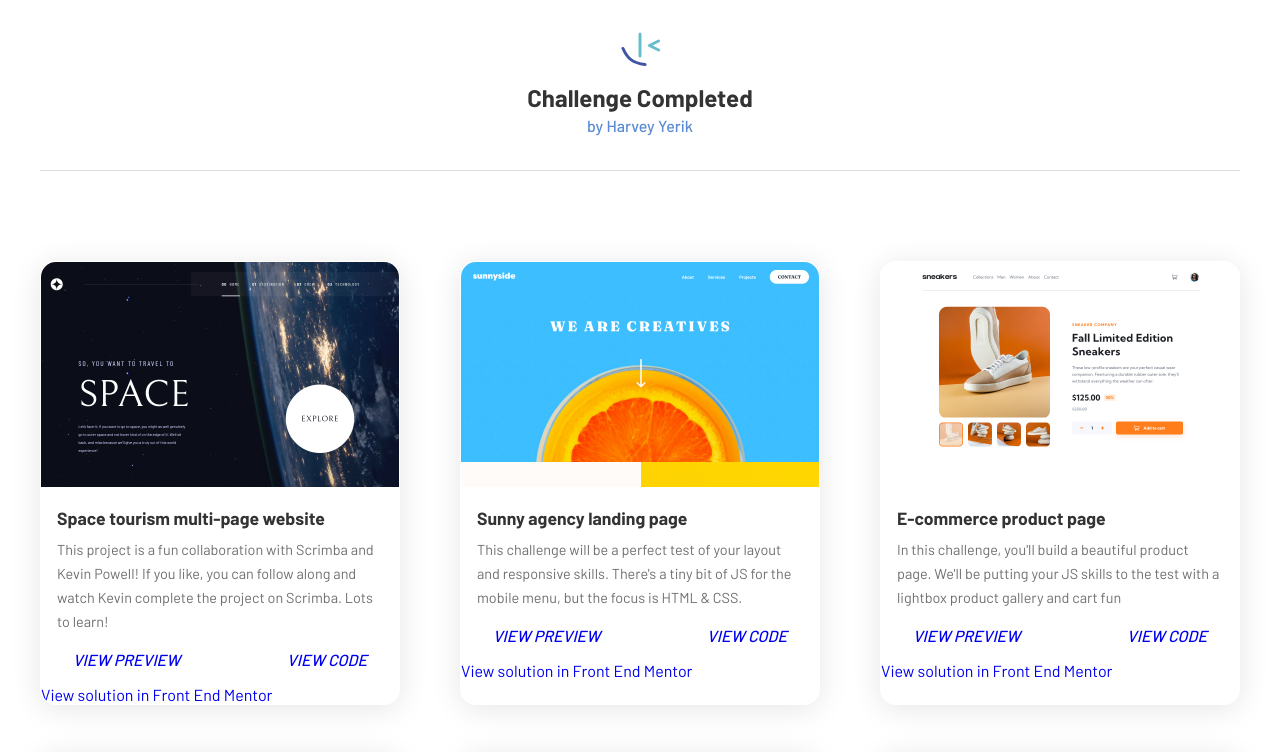
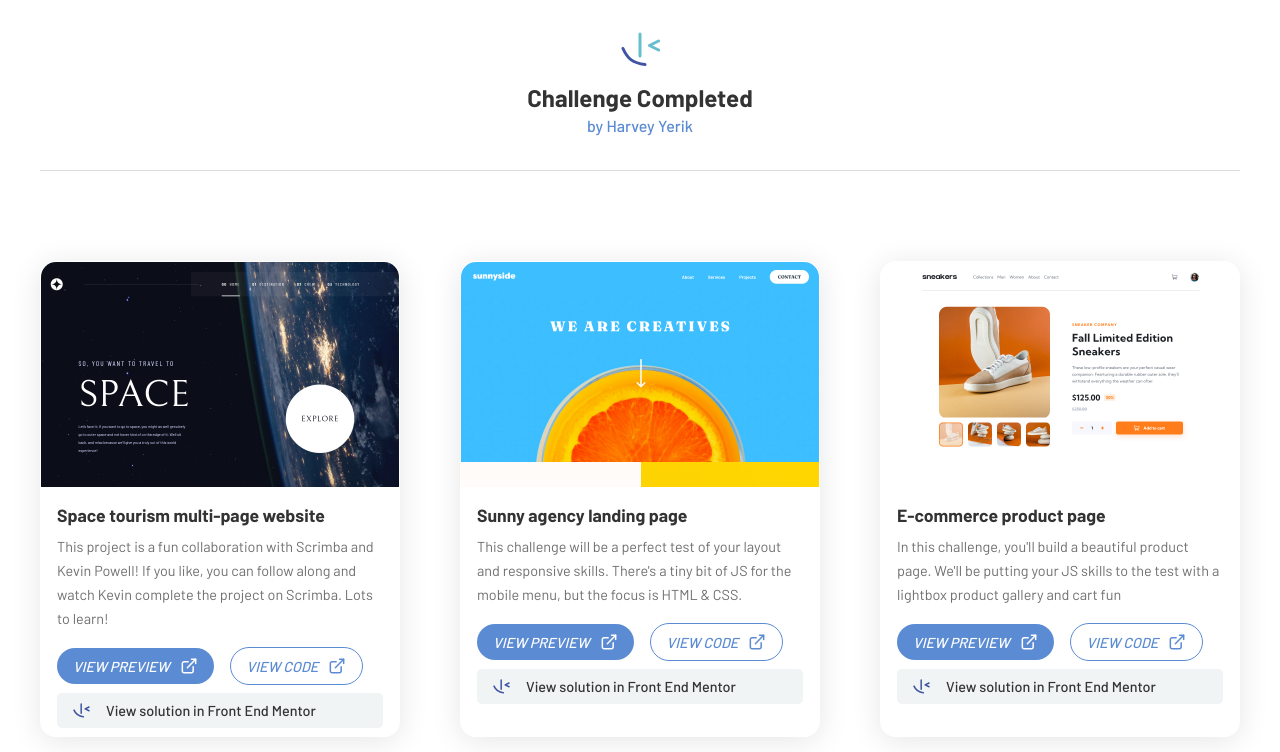
Before and after one commit to YerikAH/frond-end-challenge, a React (Vite) app: page / in a window 1280 px wide. Shown: the top 752 px of the page. Built offline with nearby package versions, Linux system fonts and the light colour scheme.

Commit message:
update project

```diff
--- a/src/components/SectionsOne.tsx
+++ b/src/components/SectionsOne.tsx
@@ -11,7 +11,7 @@ export default function SectionsOne() {
       <SectionOneStyle>
         <BoxGrid>
           {data.map((item) => (
-            <Project data={item} />
+            <Project data={item} key={item.id}/>
           ))}
         </BoxGrid>
       </SectionOneStyle>
--- a/src/components/section/Project.tsx
+++ b/src/components/section/Project.tsx
@@ -1,21 +1,49 @@
-import React from 'react'
-import { ProjectProps } from '../../interface/props'
-import { ButtonProject, ButtonsBox, ButtonSpecial, ChildGrid, DescriptionProject, ImageProject, TitleProject } from '../../styles/section_one_style'
+import React from "react";
+import { ProjectProps } from "../../interface/props";
+import {
+  BoxEnd,
+  ButtonIcon,
+  ButtonProject,
+  ButtonsBox,
+  ButtonSpecial,
+  ChildGrid,
+  DescriptionProject,
+  ImageProject,
+  TitleProject,
+} from "../../styles/section_one_style";
+import logoBlue from "../../assets/icon-logo.svg";
+import linkWhite from "../../assets/icon_link_white.svg"
+import linkBlue from "../../assets/icon_link_blue.svg"
 
-export default function Project({data}: ProjectProps) {
-  console.log(data)
+export default function Project({ data }: ProjectProps) {
+  console.log(data);
   return (
     <ChildGrid>
-      <ImageProject src={data.image_paht}/>
+      <ImageProject src={data.image_paht} />
       <TitleProject>{data.name}</TitleProject>
       <DescriptionProject>{data.description}</DescriptionProject>
+      <BoxEnd>
+
+
+
       <ButtonsBox>
-        <ButtonProject href={data.link_preview}>VIEW PREVIEW</ButtonProject>
-        <ButtonProject href={data.link_code}>VIEW CODE</ButtonProject>
+        <ButtonProject href={data.link_preview}>VIEW PREVIEW
+        <ButtonIcon src={linkWhite} />
+        </ButtonProject>
+        <ButtonProject href={data.link_code} className="outline">
+          VIEW CODE
+          <ButtonIcon src={linkBlue} />
+        </ButtonProject>
       </ButtonsBox>
       <ButtonSpecial href={data.link_solution}>
+        <ButtonIcon src={logoBlue} />
         View solution in Front End Mentor
       </ButtonSpecial>
+
+
+
+
+      </BoxEnd>
     </ChildGrid>
-  )
+  );
 }
--- a/src/index.css
+++ b/src/index.css
@@ -6,6 +6,7 @@
   --black: #333;
   --white: #ffffff;
   --blue: #5b8bd2;
+  --white-pale: rgb(240, 244, 244);
 }
 
 *,
--- a/src/styles/section_one_style.ts
+++ b/src/styles/section_one_style.ts
@@ -8,7 +8,11 @@ export const SectionOneStyle = styled.section`
   align-items: center;
   flex-direction: column;
   margin: 0 auto;
-`
+  padding: 0 2rem;
+  @media (min-width: 1230px) {
+    padding: 0;
+  }
+`;
 export const BoxGrid = styled.div`
   display: grid;
   justify-content: center;
@@ -16,11 +20,11 @@ export const BoxGrid = styled.div`
   grid-template-columns: repeat(auto-fill, 300px);
   width: 100%;
   gap: 3rem;
-    @media (min-width: 1000px){
+  @media (min-width: 1230px) {
     justify-content: space-between;
     grid-template-columns: repeat(auto-fill, 360px);
   }
-`
+`;
 export const ChildGrid = styled.div`
   border-radius: 1rem;
   position: relative;
@@ -30,22 +34,24 @@ export const ChildGrid = styled.div`
   backdrop-filter: blur(10.5px);
   -webkit-backdrop-filter: blur(10.5px);
   border: 1px solid rgba(255, 255, 255, 0.24);
-
-`
+  display: flex;
+  flex-direction: column;
+`;
 export const TitleProject = styled.h3`
   margin-top: 1rem;
   font: normal normal 600 1.1rem/1.5rem var(--font-barlow);
   color: var(--black);
   text-overflow: ellipsis;
   padding: 0 1rem;
-`
+`;
 export const DescriptionProject = styled.p`
   font: normal normal 400 0.9rem/1.5rem var(--font-barlow);
   color: var(--black);
   opacity: 0.7;
   margin-top: 0.5rem;
   padding: 0 1rem;
-`
+  margin-bottom: 1rem;
+`;
 
 export const ButtonsBox = styled.div`
   padding: 0 1rem;
@@ -53,26 +59,45 @@ export const ButtonsBox = styled.div`
   flex-direction: column;
   justify-content: center;
   align-items: center;
-    margin: 0.5rem 0;
-    @media (min-width: 1000px){
+  gap: 1rem;
+  @media (min-width: 1230px) {
     flex-direction: row;
-        justify-content: space-between;
+    justify-content: start;
   }
-`
+`;
 export const ImageProject = styled.img`
-    width:300px;
-    @media (min-width: 1000px){
-        width:360px;
+  width: 300px;
+  @media (min-width: 1230px) {
+    width: 360px;
   }
-
-`
+`;
 export const ButtonProject = styled.a`
   padding: 0.5rem 1rem;
-    border-radius: 15rem;
   font-weight: 500;
   text-transform: uppercase;
-    display: block;
+  display: flex;
   font-style: italic;
-`
-export const ButtonSpecial= styled.a``
-export const ButtonIcon = styled.img``
+  border-radius: 15rem;
+  background-color: ${(props) =>
+    props.className === "outline" ? "var(--white)" : "var(--blue)"};
+  border: ${(props) =>
+    props.className === "outline" ? "1px solid var(--blue)" : "none"};
+  color: ${(props) =>
+    props.className === "outline" ? "var(--blue)" : "var(--white)"};
+  font-size: 0.9rem;
+  justify-content: center;
+  align-items: center;
+  gap: 0.5rem;
+`;
+export const ButtonSpecial = styled.a`
+  display: flex;
+  margin: 0.5rem 1rem;
+  padding: 0.5rem 1rem;
+  background: var(--white-pale);
+  color: var(--black);
+  font: normal normal 500 0.9rem/1.2rem var(--font-barlow);
+  border-radius: 0.3rem;
+  gap: 1rem;
+`;
+export const ButtonIcon = styled.img``;
+export const BoxEnd = styled.div``
```
Also changed, not shown: src/assets/icon_link_blue.svg (added), src/assets/icon_link_white.svg (renamed from src/assets/icon_link.svg). Lines whose indentation alone changed are shown as unchanged.
